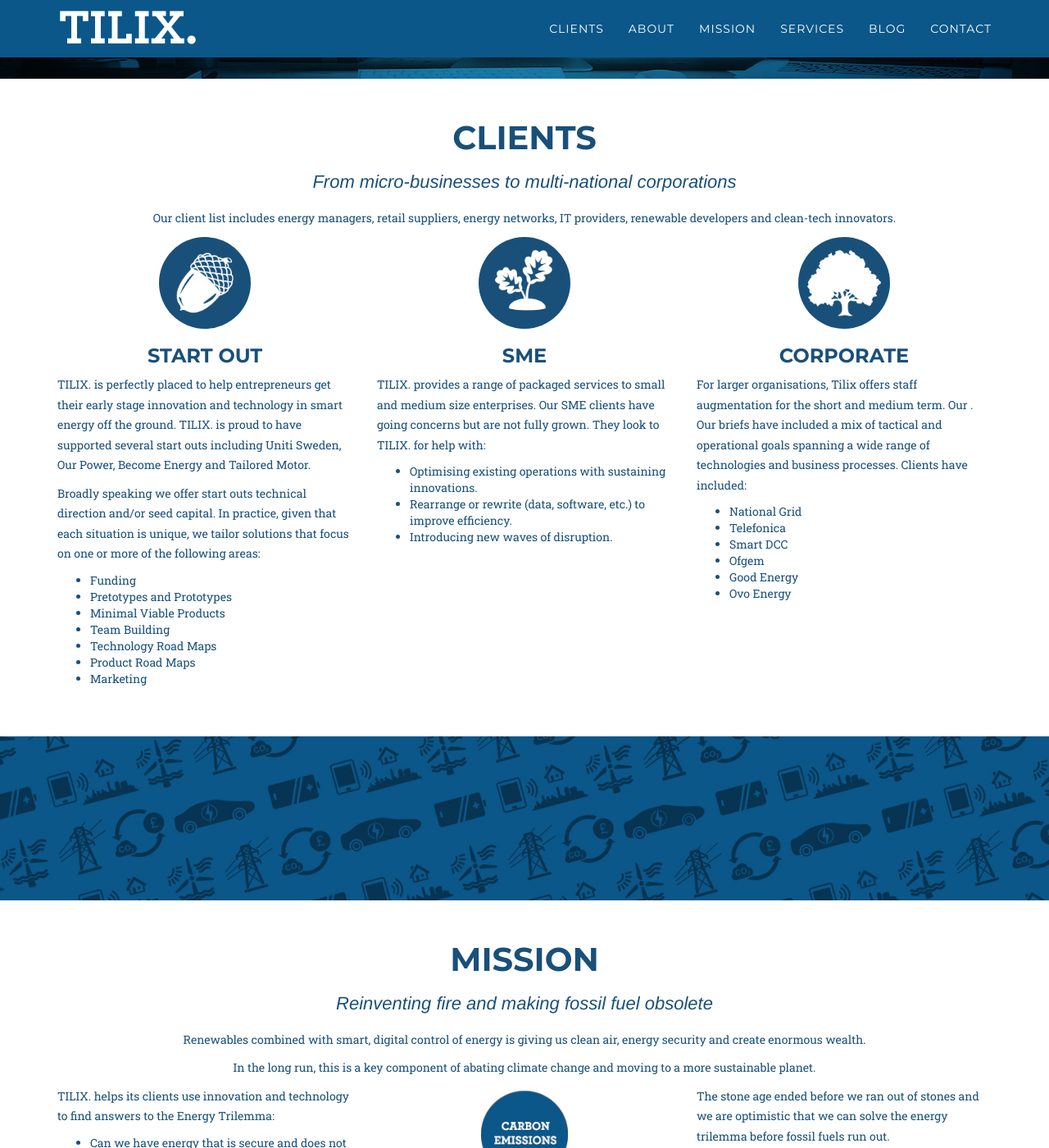
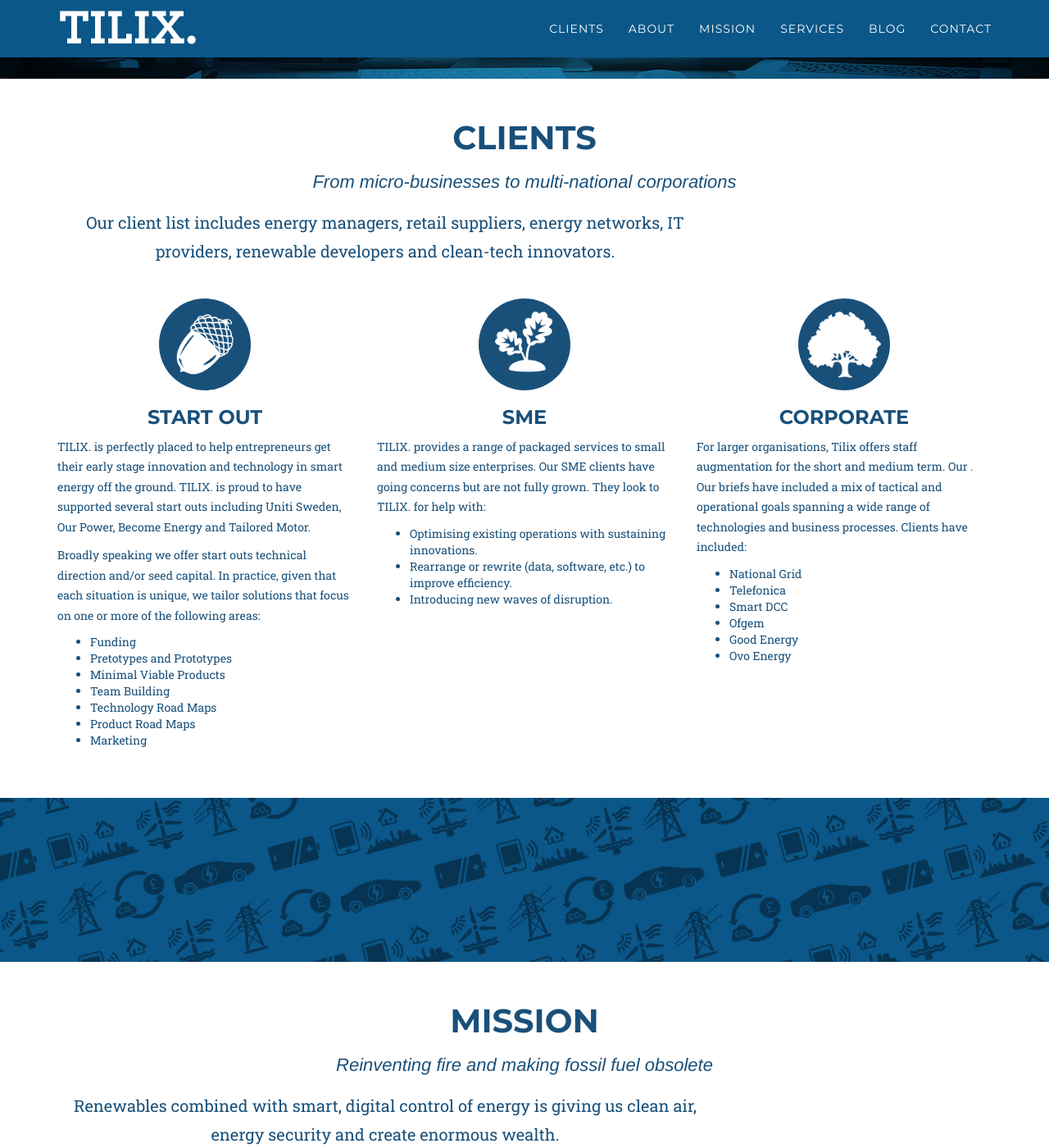
Before and after one commit to milomedia/tilix, a Jekyll site: the page built from index.html, in a window 1280 px wide and 1400 px high, scrolled down 598 px. Shown: the whole window at 82% size. Built offline with Jekyll 4.4.1, drawn with Linux system fonts in a browser that asks for light colours; nearby versions of some CDN libraries; some web fonts are replaced.

Commit message:
Update tilix.css

```diff
--- a/css/tilix.css
+++ b/css/tilix.css
@@ -9,12 +9,17 @@
 .text-primary{
 	color:#FF8900
 }
+
+.intro {
+	margin-bottom: 30px;
+}
+
 p {
 	font-size:14px;
 	line-height:1.75
 }
 
-p.intro {
+.intro p {
  max-width: 800px;
  font-size: 20px;
 }
```
